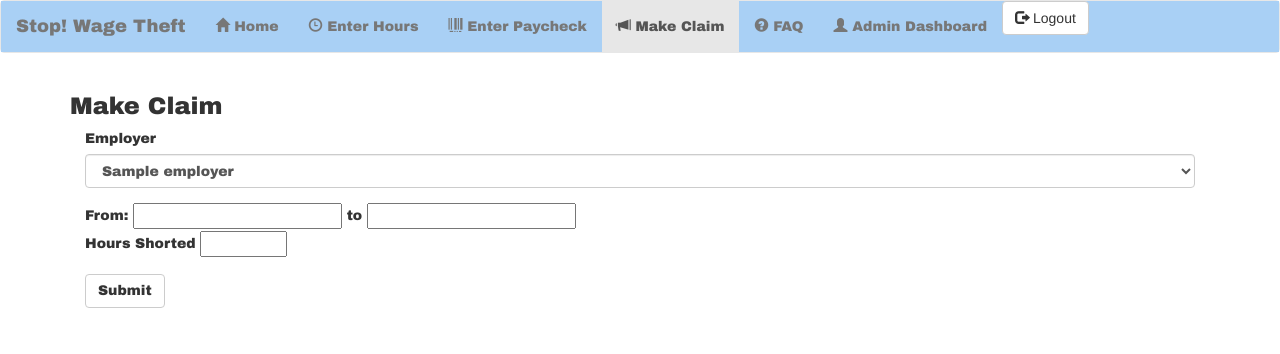
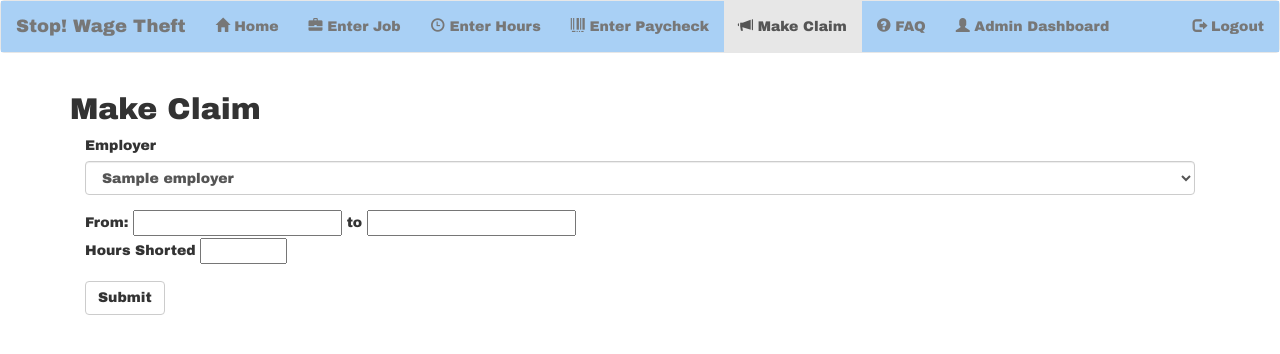
Before and after one commit to demcgee/Wage_Theft5, a PHP site: page /Makeclaim.php in a window 1280 px wide. Shown: the top 354 px of the page. Run offline with PHP 8.4, Linux system fonts and the light colour scheme; the visitor is signed in with stand-in values (Sample User, id 1); tables that the repository leaves empty hold one stand-in row (values such as "Sample post"); data that the repository does not hold is empty; some libraries are stand-ins or nearby versions.

Commit message:
Update Makeclaim.php

```diff
--- a/Makeclaim.php
+++ b/Makeclaim.php
@@ -55,19 +55,22 @@
       <a class="navbar-brand" href="Home.php"><font face="Arial Black">Stop! Wage Theft</a></font>
     </div>
     <ul class="nav navbar-nav">
-      <li><a href="Home.php"><span style="font-size:1.0em" class="glyphicon glyphicon-home"></span><font face="Arial Black"> Home</a></li></font>
+      <li><a href="Home_in.php"><span style="font-size:1.0em" class="glyphicon glyphicon-home"></span><font face="Arial Black"> Home</a></li></font>
+      <li><a href="jobform.php"><span style="font-size:1.0em" class="glyphicon glyphicon-briefcase"></span><font face="Arial Black"> Enter Job</a></li></font>
       <li><a href="enterhours.php"><span style="font-size:1.0em" class="glyphicon glyphicon-time"></span><font face="Arial Black"> Enter Hours</a></li></font>
       <li><a href="enterpaycheck.php"><span style="font-size:1.0em" class="glyphicon glyphicon-barcode"></span><font face="Arial Black"> Enter Paycheck</a></li></font>
       <li class="active"><a href="Makeclaim.php"><span style="font-size:1.0em" class="glyphicon glyphicon-bullhorn"></span><font face="Arial Black"> Make Claim</a></li></font>
-      <li><a href="faq.php"><span style="font-size:1.0em" class="glyphicon glyphicon-question-sign"></span><font face="Arial Black"> FAQ</a></li></font>
-	  <li><a href="Adminhome.php"><span style="font-size:1.0em" class="glyphicon glyphicon-user"></span><font face="Arial Black"> Admin Dashboard</a></li></font>
-	  <button onclick="location.href='logout.php'" class="btn btn-default"><span class="glyphicon glyphicon-log-out"></span> Logout</button>
+      <li><a href="faq_in.php"><span style="font-size:1.0em" class="glyphicon glyphicon-question-sign"></span><font face="Arial Black"> FAQ</a></li></font>
+	<li><a href="Adminhome.php"><span style="font-size:1.0em" class="glyphicon glyphicon-user"></span><font face="Arial Black"> Admin Dashboard</a></li></font>
     </ul>
+    	<ul class="nav navbar-nav navbar-right">
+      <li><a href="logout.php"><span class="glyphicon glyphicon-log-out"></span><font face="Arial Black"> Logout</a></li></font>
+	</ul>
   </div>
 </nav>
    <font face ="Arial Black">
 <div class="container">
-  <h3>Make Claim</h3>
+  <h2>Make Claim</h2>
 </div>
 
 <?php
```
